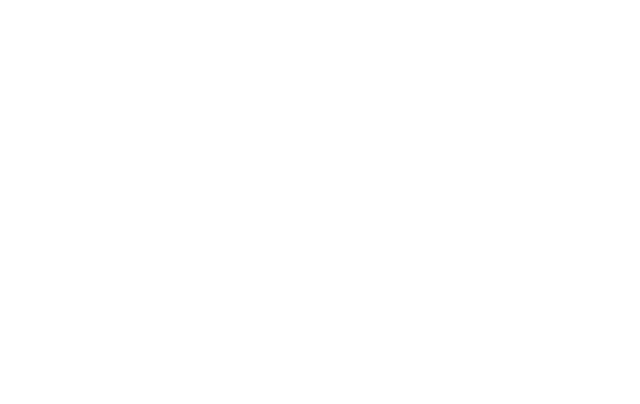
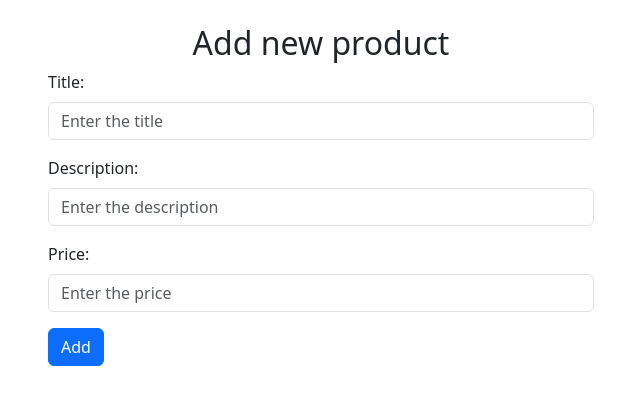
Before and after one commit to T2703/ComSci319, a React (Create React App) app in the folder assignment3/: page /Add in a window 1280 px wide. Before the commit this address had no page. Shown: the top 404 px of the page, without its empty margins (319-959 px from the left). Built offline with nearby package versions, Linux system fonts and the light colour scheme.

Commit message:
Added in the add form page

```diff
--- /dev/null
+++ b/assignment3/src/Add.js
@@ -0,0 +1,48 @@
+import React from 'react';
+
+function Add() {
+    return (
+        <div className="container mt-4">
+            <div className="row justify-content-center">
+                <div className="col-md-6">
+                    <h2 className="text-center">Add new product</h2>
+                    <form>
+                        <div className="mb-3">
+                            <label htmlFor="title" className="form-label">Title:</label>
+                            <input
+                                type="text"
+                                className="form-control"
+                                id="title"
+                                placeholder="Enter the title"
+                                required
+                            />
+                        </div>
+                        <div className="mb-3">
+                            <label htmlFor="description" className="form-label">Description:</label>
+                            <input
+                                type="text"
+                                className="form-control"
+                                id="description"
+                                placeholder="Enter the description"
+                                required
+                            />
+                        </div>
+                        <div className="mb-3">
+                            <label htmlFor="price" className="form-label">Price:</label>
+                            <input
+                                type="text"
+                                className="form-control"
+                                id="price"
+                                placeholder="Enter the price"
+                                required
+                            />
+                        </div>
+                        <button type="submit" className="btn btn-primary">Add</button>
+                    </form>
+                </div>
+            </div>
+        </div>
+    );
+}
+
+export default Add;
--- a/assignment3/src/App.js
+++ b/assignment3/src/App.js
@@ -1,6 +1,7 @@
 import logo from './logo.svg';
 import Browse from './Browse';
 import Checkout from './Checkout';
+import Add from './Add';
 import { BrowserRouter, Link, Route, Routes } from 'react-router-dom';
 import './App.css';
 
@@ -9,6 +10,7 @@
     <BrowserRouter>
       <Routes>
         <Route path="/" element={<Browse />} />
+        <Route path="/Add" element={<Add />} />
         <Route path="/Checkout" element={<Checkout />} />
       </Routes>
     </BrowserRouter>
--- a/assignment3/src/Browse.js
+++ b/assignment3/src/Browse.js
@@ -28,6 +28,10 @@
       navigate('/Checkout');
     }
 
+    const handleAdd = () => {
+      navigate('/Add');
+    }
+
     return (
       <div>
         <div className="container">
@@ -42,6 +46,7 @@
                 />
               </div>
               <div className="col d-flex justify-content-end align-items-center">
+                <button className="btn btn-primary" onClick={handleAdd}>Add</button>
                 <button className="btn btn-primary" onClick={handleCheckout}>Checkout</button>
               </div>
             </div>
```
